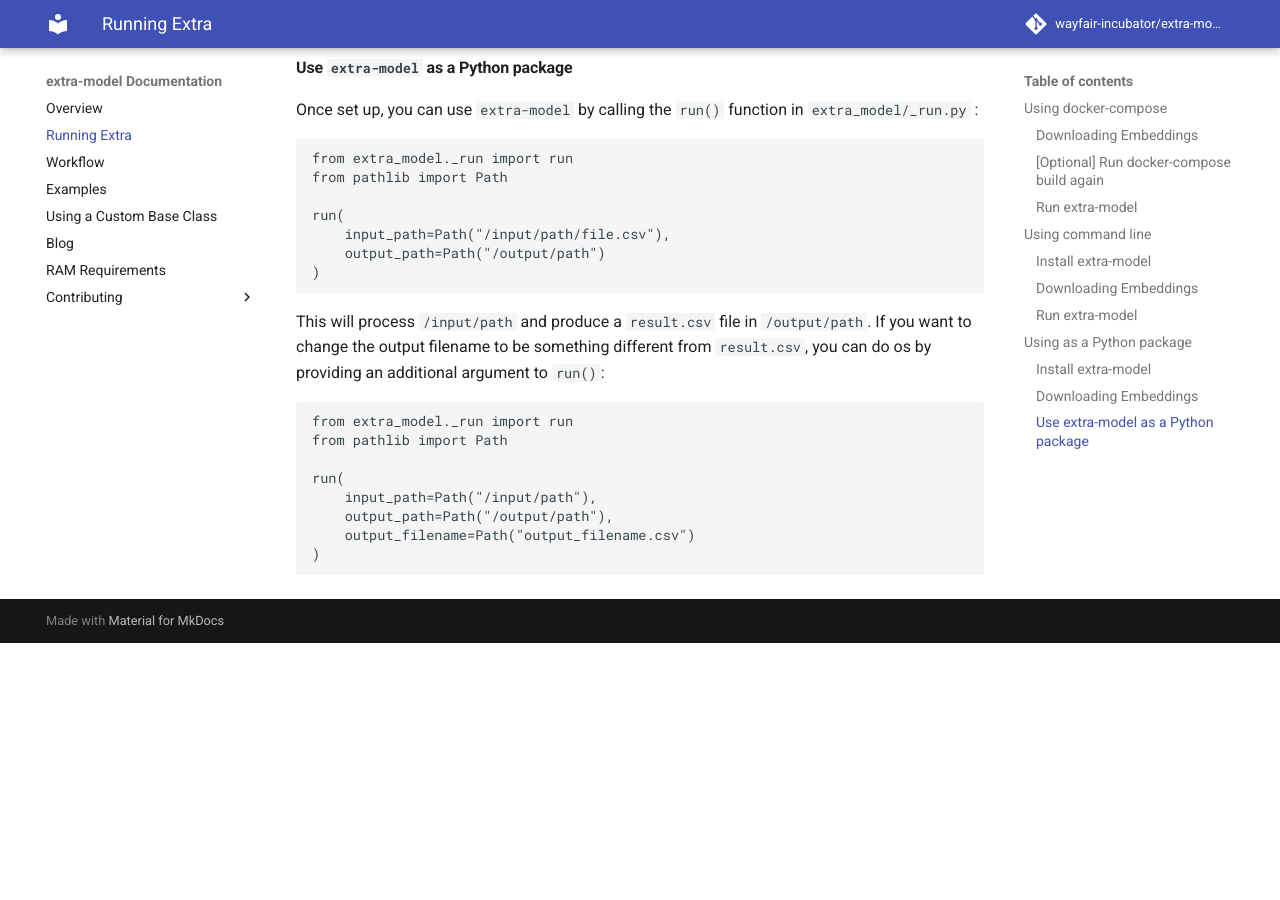
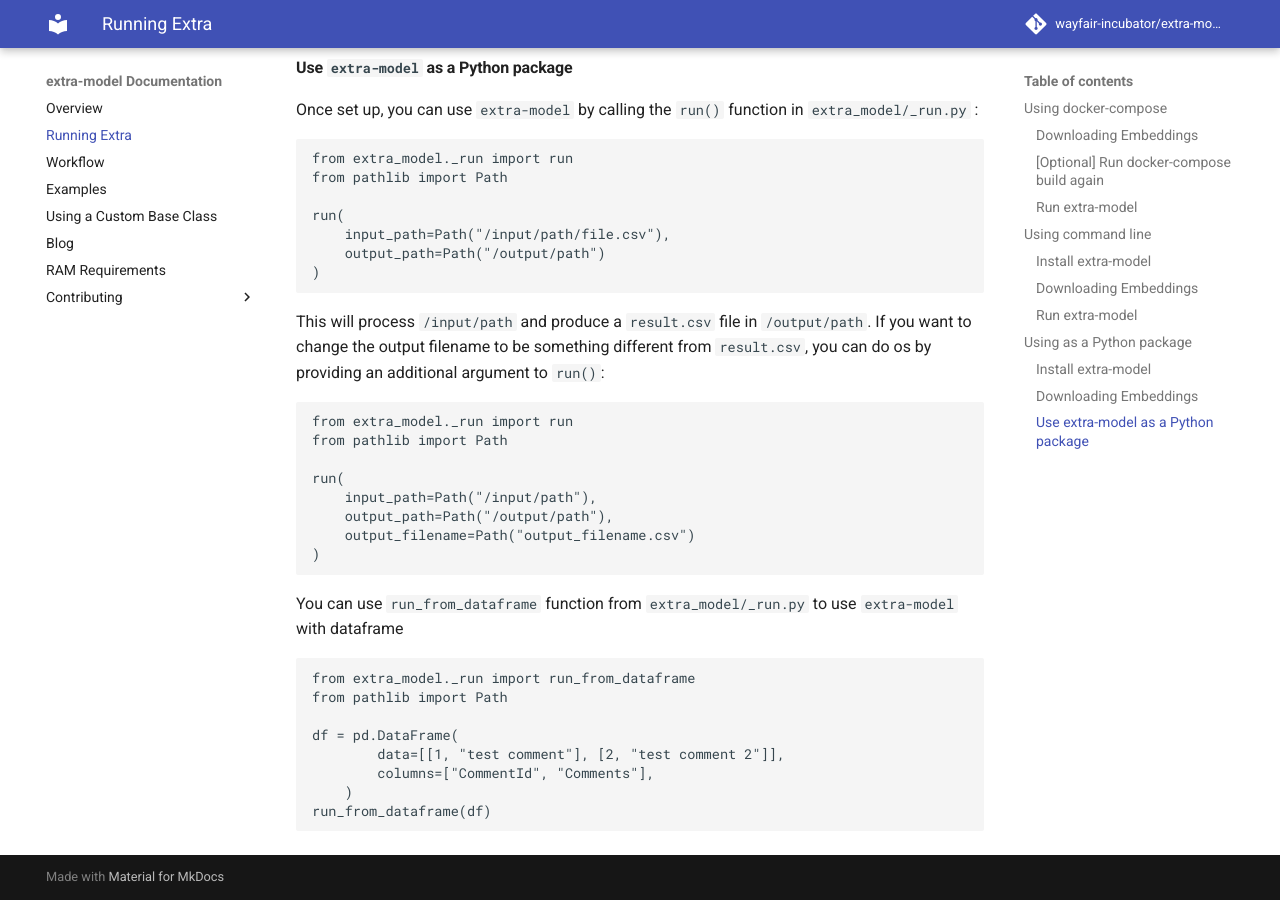
Before and after one commit to wayfair-incubator/extra-model, an MkDocs documentation site: the page built from docs/running_extra.md, in a window 1280 px wide and 900 px high, scrolled down 3602 px. Built offline with MkDocs 1.6.1 and Material for MkDocs 9.7.7, drawn with Linux system fonts in a browser that asks for light colours; comment, search, counter and statistics services are not loaded; before the commit the page ends 4245 px from its top, so only the background shows below that.

Commit message:
added some changes in run_extra

````diff
--- a/docs/running_extra.md
+++ b/docs/running_extra.md
@@ -203,3 +203,16 @@ run(
     output_filename=Path("output_filename.csv")
 )
 ```
+
+You can use `run_from_dataframe` function from `extra_model/_run.py`  to use `extra-model` with dataframe
+
+```python
+from extra_model._run import run_from_dataframe
+from pathlib import Path
+
+df = pd.DataFrame(
+        data=[[1, "test comment"], [2, "test comment 2"]],
+        columns=["CommentId", "Comments"],
+    )
+run_from_dataframe(df)
+```
````
Also changed, not shown: docs/examples/code/extra_model_inside_python.ipynb, 1 other file.
